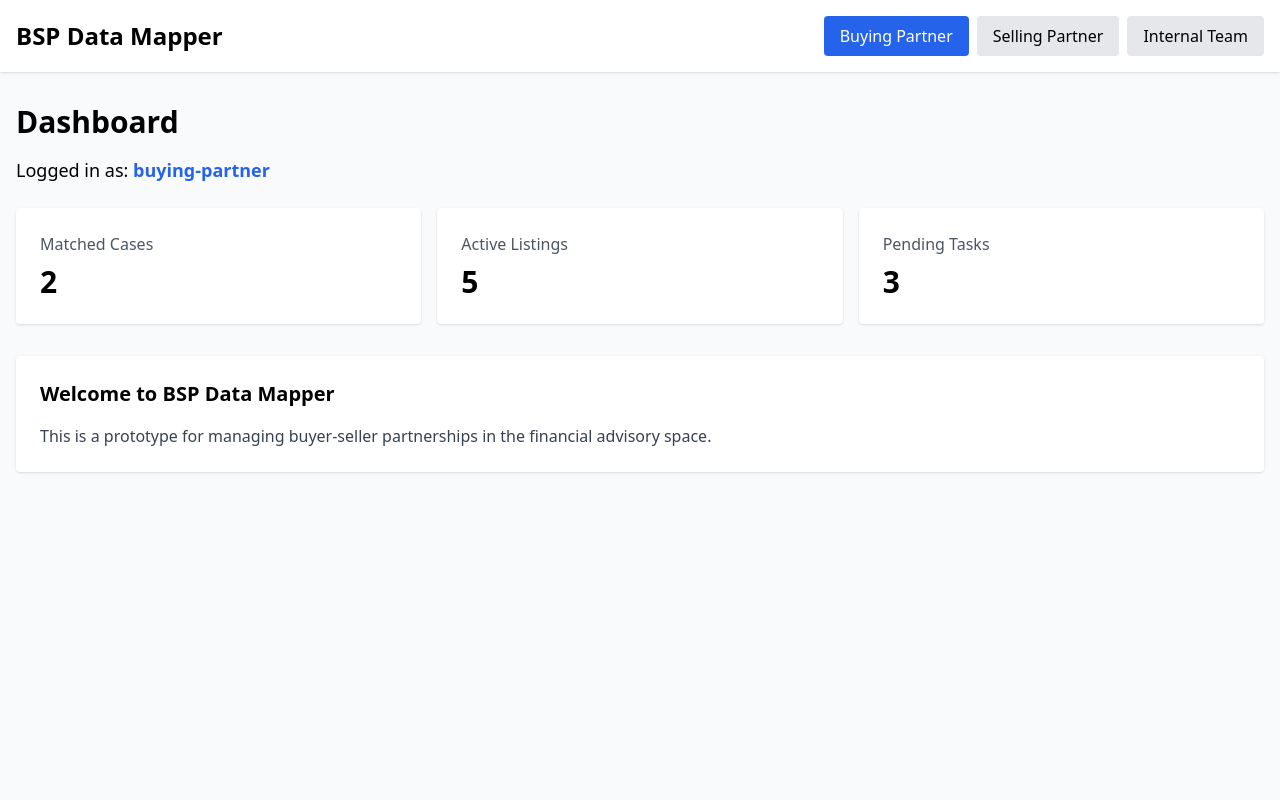
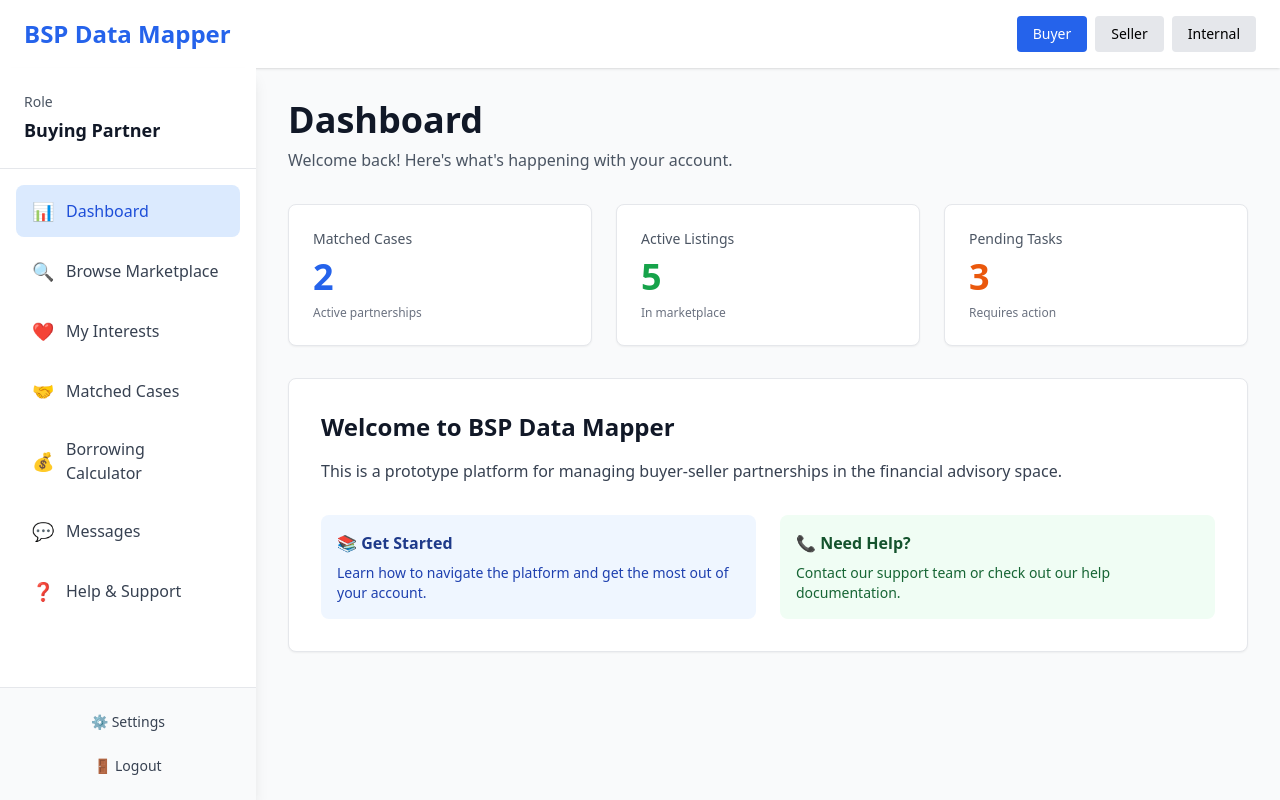
Before and after one commit to FlawlessCX/bsp-data-mapper, a React (Vite) app: page / in a window 1280 px wide. Built offline with nearby package versions, Linux system fonts and the light colour scheme.

Commit message:
Add left-hand sidebar menu with role-specific navigation items

```diff
--- a/src/main.tsx
+++ b/src/main.tsx
@@ -2,65 +2,168 @@ import React from 'react'
 import ReactDOM from 'react-dom/client'
 import { useState } from 'react'
 
+const menuItems = {
+  'buying-partner': [
+    { label: 'Dashboard', icon: '📊', id: 'dashboard' },
+    { label: 'Browse Marketplace', icon: '🔍', id: 'marketplace' },
+    { label: 'My Interests', icon: '❤️', id: 'interests' },
+    { label: 'Matched Cases', icon: '🤝', id: 'cases' },
+    { label: 'Borrowing Calculator', icon: '💰', id: 'calculator' },
+    { label: 'Messages', icon: '💬', id: 'messages' },
+    { label: 'Help & Support', icon: '❓', id: 'help' },
+  ],
+  'selling-partner': [
+    { label: 'Dashboard', icon: '📊', id: 'dashboard' },
+    { label: 'My Listings', icon: '📋', id: 'listings' },
+    { label: 'Create Listing', icon: '➕', id: 'create' },
+    { label: 'Interested Buyers', icon: '👥', id: 'buyers' },
+    { label: 'Matched Cases', icon: '🤝', id: 'cases' },
+    { label: 'Documents', icon: '📄', id: 'documents' },
+    { label: 'Messages', icon: '💬', id: 'messages' },
+    { label: 'Help & Support', icon: '❓', id: 'help' },
+  ],
+  'internal': [
+    { label: 'Overview', icon: '📈', id: 'overview' },
+    { label: 'Buyers', icon: '🛍️', id: 'buyers' },
+    { label: 'Sellers', icon: '🏪', id: 'sellers' },
+    { label: 'Marketplace', icon: '🏬', id: 'marketplace' },
+    { label: 'Matched Cases', icon: '🤝', id: 'cases' },
+    { label: 'Documents', icon: '📄', id: 'documents' },
+    { label: 'Messages', icon: '💬', id: 'messages' },
+    { label: 'Reports', icon: '📊', id: 'reports' },
+  ],
+}
+
 function App() {
   const [currentRole, setCurrentRole] = useState('buying-partner')
+  const [activeMenu, setActiveMenu] = useState('dashboard')
 
   return (
-    <div className="min-h-screen bg-gray-50">
+    <div className="min-h-screen bg-gray-50 flex flex-col">
+      {/* Top Navigation */}
       <nav className="bg-white shadow">
-        <div className="max-w-7xl mx-auto px-4 py-4 flex justify-between items-center">
-          <h1 className="text-2xl font-bold">BSP Data Mapper</h1>
+        <div className="px-6 py-4 flex justify-between items-center">
+          <h1 className="text-2xl font-bold text-blue-600">BSP Data Mapper</h1>
           <div className="flex gap-2">
             <button
               onClick={() => setCurrentRole('buying-partner')}
-              className={`px-4 py-2 rounded ${currentRole === 'buying-partner' ? 'bg-blue-600 text-white' : 'bg-gray-200'}`}
+              className={`px-4 py-2 rounded text-sm font-medium transition ${
+                currentRole === 'buying-partner' ? 'bg-blue-600 text-white' : 'bg-gray-200 hover:bg-gray-300'
+              }`}
             >
-              Buying Partner
+              Buyer
             </button>
             <button
               onClick={() => setCurrentRole('selling-partner')}
-              className={`px-4 py-2 rounded ${currentRole === 'selling-partner' ? 'bg-blue-600 text-white' : 'bg-gray-200'}`}
+              className={`px-4 py-2 rounded text-sm font-medium transition ${
+                currentRole === 'selling-partner' ? 'bg-blue-600 text-white' : 'bg-gray-200 hover:bg-gray-300'
+              }`}
             >
-              Selling Partner
+              Seller
             </button>
             <button
               onClick={() => setCurrentRole('internal')}
-              className={`px-4 py-2 rounded ${currentRole === 'internal' ? 'bg-blue-600 text-white' : 'bg-gray-200'}`}
+              className={`px-4 py-2 rounded text-sm font-medium transition ${
+                currentRole === 'internal' ? 'bg-blue-600 text-white' : 'bg-gray-200 hover:bg-gray-300'
+              }`}
             >
-              Internal Team
+              Internal
             </button>
           </div>
         </div>
       </nav>
 
-      <main className="max-w-7xl mx-auto px-4 py-8">
-        <h2 className="text-3xl font-bold mb-4">Dashboard</h2>
-        <p className="text-lg mb-6">
-          Logged in as: <span className="font-bold text-blue-600">{currentRole}</span>
+      {/* Main Content with Sidebar */}
+      <div className="flex flex-1">
+        {/* Sidebar */}
+        <aside className="w-64 bg-white shadow-lg">
+          <div className="p-6 border-b border-gray-200">
+            <p className="text-sm font-medium text-gray-600">Role</p>
+            <p className="text-lg font-bold text-gray-900 mt-1">
+              {currentRole === 'buying-partner' ? 'Buying Partner' : currentRole === 'selling-partner' ? 'Selling Partner' : 'Internal Team'}
+            </p>
+          </div>
+
+          {/* Menu Items */}
+          <nav className="p-4">
+            <ul className="space-y-2">
+              {menuItems[currentRole as keyof typeof menuItems].map((item) => (
+                <li key={item.id}>
+                  <button
+                    onClick={() => setActiveMenu(item.id)}
+                    className={`w-full text-left px-4 py-3 rounded-lg transition flex items-center gap-3 ${
+                      activeMenu === item.id
+                        ? 'bg-blue-100 text-blue-700 font-medium'
+                        : 'text-gray-700 hover:bg-gray-100'
+                    }`}
+                  >
+                    <span className="text-lg">{item.icon}</span>
+                    <span>{item.label}</span>
+                  </button>
+                </li>
+              ))}
+            </ul>
+          </nav>
+
+          {/* Sidebar Footer */}
+          <div className="absolute bottom-0 left-0 w-64 p-4 border-t border-gray-200 bg-gray-50">
+            <button className="w-full px-4 py-2 text-sm text-gray-700 hover:bg-gray-200 rounded transition">
+              ⚙️ Settings
+            </button>
+            <button className="w-full px-4 py-2 text-sm text-gray-700 hover:bg-gray-200 rounded transition mt-2">
+              🚪 Logout
+            </button>
+          </div>
+        </aside>
+
+        {/* Main Content */}
+        <main className="flex-1 p-8 overflow-auto pb-32">
+          <div className="max-w-6xl">
+            <h2 className="text-4xl font-bold mb-2 text-gray-900">Dashboard</h2>
+            <p className="text-gray-600 mb-8">
+              Welcome back! Here's what's happening with your account.
             </p>
 
-        <div className="grid grid-cols-3 gap-4 mb-8">
-          <div className="bg-white p-6 rounded shadow">
-            <h3 className="text-gray-600 font-medium">Matched Cases</h3>
-            <p className="text-3xl font-bold mt-2">2</p>
+            {/* Metrics Grid */}
+            <div className="grid grid-cols-3 gap-6 mb-8">
+              <div className="bg-white p-6 rounded-lg shadow-sm border border-gray-200 hover:shadow-md transition">
+                <h3 className="text-gray-600 font-medium text-sm">Matched Cases</h3>
+                <p className="text-4xl font-bold text-blue-600 mt-2">2</p>
+                <p className="text-xs text-gray-500 mt-2">Active partnerships</p>
               </div>
-          <div className="bg-white p-6 rounded shadow">
-            <h3 className="text-gray-600 font-medium">Active Listings</h3>
-            <p className="text-3xl font-bold mt-2">5</p>
+              <div className="bg-white p-6 rounded-lg shadow-sm border border-gray-200 hover:shadow-md transition">
+                <h3 className="text-gray-600 font-medium text-sm">Active Listings</h3>
+                <p className="text-4xl font-bold text-green-600 mt-2">5</p>
+                <p className="text-xs text-gray-500 mt-2">In marketplace</p>
               </div>
-          <div className="bg-white p-6 rounded shadow">
-            <h3 className="text-gray-600 font-medium">Pending Tasks</h3>
-            <p className="text-3xl font-bold mt-2">3</p>
+              <div className="bg-white p-6 rounded-lg shadow-sm border border-gray-200 hover:shadow-md transition">
+                <h3 className="text-gray-600 font-medium text-sm">Pending Tasks</h3>
+                <p className="text-4xl font-bold text-orange-600 mt-2">3</p>
+                <p className="text-xs text-gray-500 mt-2">Requires action</p>
               </div>
             </div>
 
-        <div className="bg-white p-6 rounded shadow">
-          <h3 className="text-xl font-bold mb-4">Welcome to BSP Data Mapper</h3>
-          <p className="text-gray-700">
-            This is a prototype for managing buyer-seller partnerships in the financial advisory space.
+            {/* Content Card */}
+            <div className="bg-white p-8 rounded-lg shadow-sm border border-gray-200">
+              <h3 className="text-2xl font-bold mb-4 text-gray-900">Welcome to BSP Data Mapper</h3>
+              <p className="text-gray-700 mb-6">
+                This is a prototype platform for managing buyer-seller partnerships in the financial advisory space.
               </p>
+
+              <div className="grid grid-cols-2 gap-6 mt-8">
+                <div className="p-4 bg-blue-50 rounded-lg">
+                  <h4 className="font-semibold text-blue-900 mb-2">📚 Get Started</h4>
+                  <p className="text-sm text-blue-800">Learn how to navigate the platform and get the most out of your account.</p>
+                </div>
+                <div className="p-4 bg-green-50 rounded-lg">
+                  <h4 className="font-semibold text-green-900 mb-2">📞 Need Help?</h4>
+                  <p className="text-sm text-green-800">Contact our support team or check out our help documentation.</p>
+                </div>
+              </div>
+            </div>
           </div>
         </main>
+      </div>
     </div>
   )
 }
```
Lines whose indentation alone changed are shown as unchanged.
